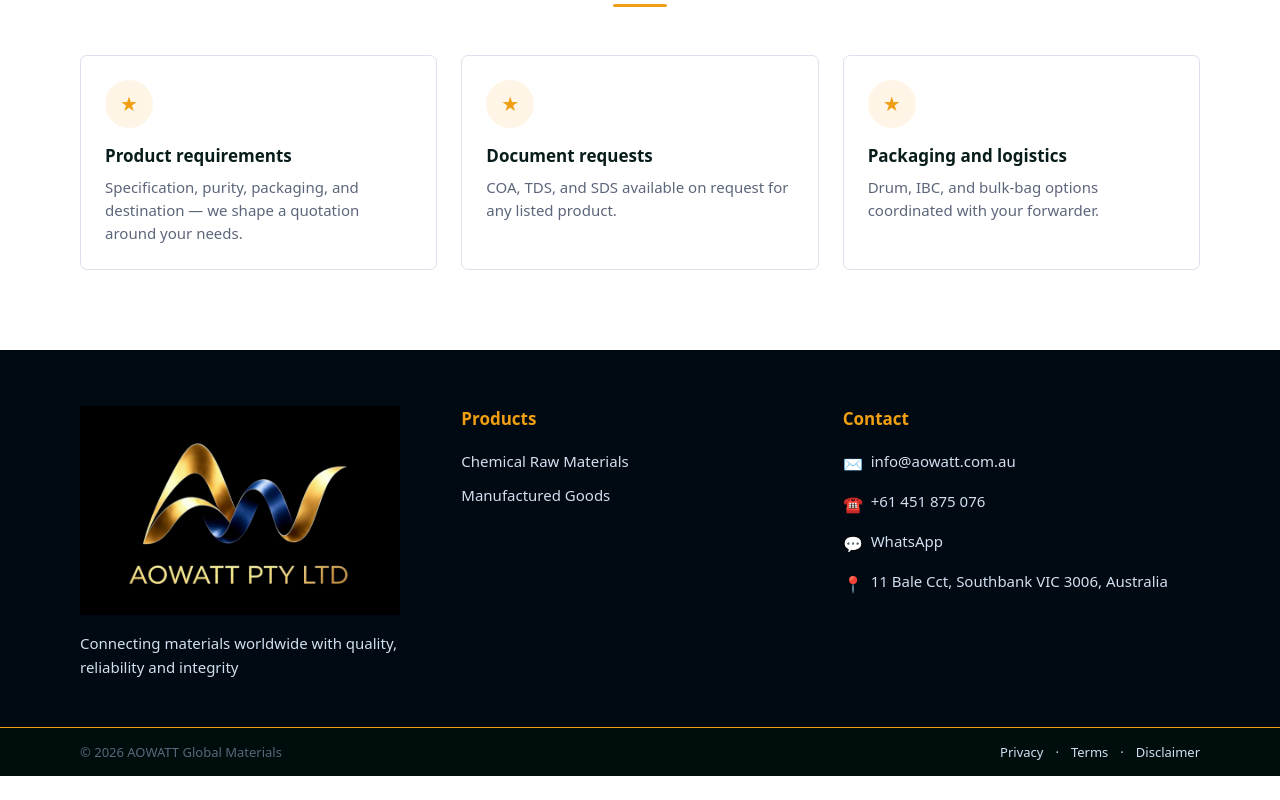
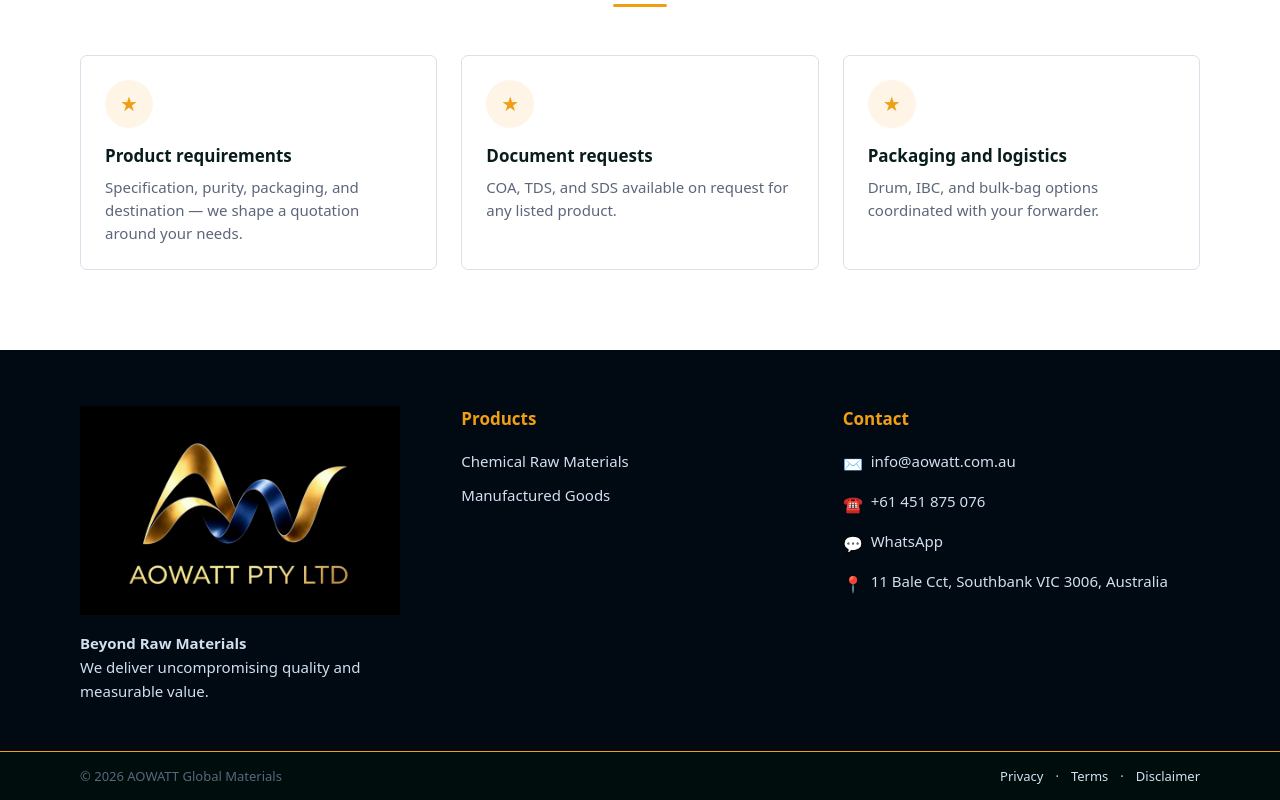
Before and after one commit to zyxkoala/chemical-website, a Next.js app: page /en/contact in a window 1280 px wide. Shown: the part 1515-2315 px from the top of the page. Before the commit the page ends 2291 px from the top, so only its background shows below. Built offline with nearby package versions, Linux system fonts and the light colour scheme; no server answers.

Commit message:
Update brand messaging to Beyond Raw Materials tagline

```diff
--- a/src/components/layout/Footer.tsx
+++ b/src/components/layout/Footer.tsx
@@ -26,9 +26,16 @@ export function Footer({ locale }: { locale: Locale }) {
               height={470}
               className="mb-4 w-[260px] md:w-[320px] h-auto object-contain"
             />
-            <p className="text-[15px] text-gray-light leading-6">
-              {locale === 'en' ? site.tagline.en : site.tagline.zh}
-            </p>
+            {locale === 'en' ? (
+              <p className="text-[15px] text-gray-light leading-6">
+                <span className="block font-semibold">Beyond Raw Materials</span>
+                <span className="block">We deliver uncompromising quality and measurable value.</span>
+              </p>
+            ) : (
+              <p className="text-[15px] text-gray-light leading-6">
+                {site.tagline.zh}
+              </p>
+            )}
           </div>
 
           <div>
--- a/src/content/site.ts
+++ b/src/content/site.ts
@@ -3,7 +3,7 @@ export const site = {
   domain: 'aowatt.com.au',
   tagline: {
     en: 'Connecting materials worldwide with quality, reliability and integrity',
-    zh: '以品质、可靠和诚信连接全球材料供应',
+    zh: '不止于原材料。我们交付毫不妥协的品质与切实可见的价值。',
   },
   email: 'info@aowatt.com.au',
   emailSales: 'vanessa.li@aowatt.com.au',
--- a/src/messages/en.json
+++ b/src/messages/en.json
@@ -210,7 +210,7 @@
     "pageHero": {
       "eyebrow": "About AOWATT",
       "title": "About AOWATT",
-      "subtitle": "Connecting materials worldwide with quality, reliability and integrity."
+      "subtitle": "Beyond Raw Materials — we deliver uncompromising quality and measurable value."
     },
     "overviewHeading": "Company Overview",
     "overviewBody": "AOWATT Global Materials supplies industrial and specialty chemicals to buyers worldwide. We work directly with manufacturers, hold export documentation to international standards, and route shipments through verified logistics partners.",
```
